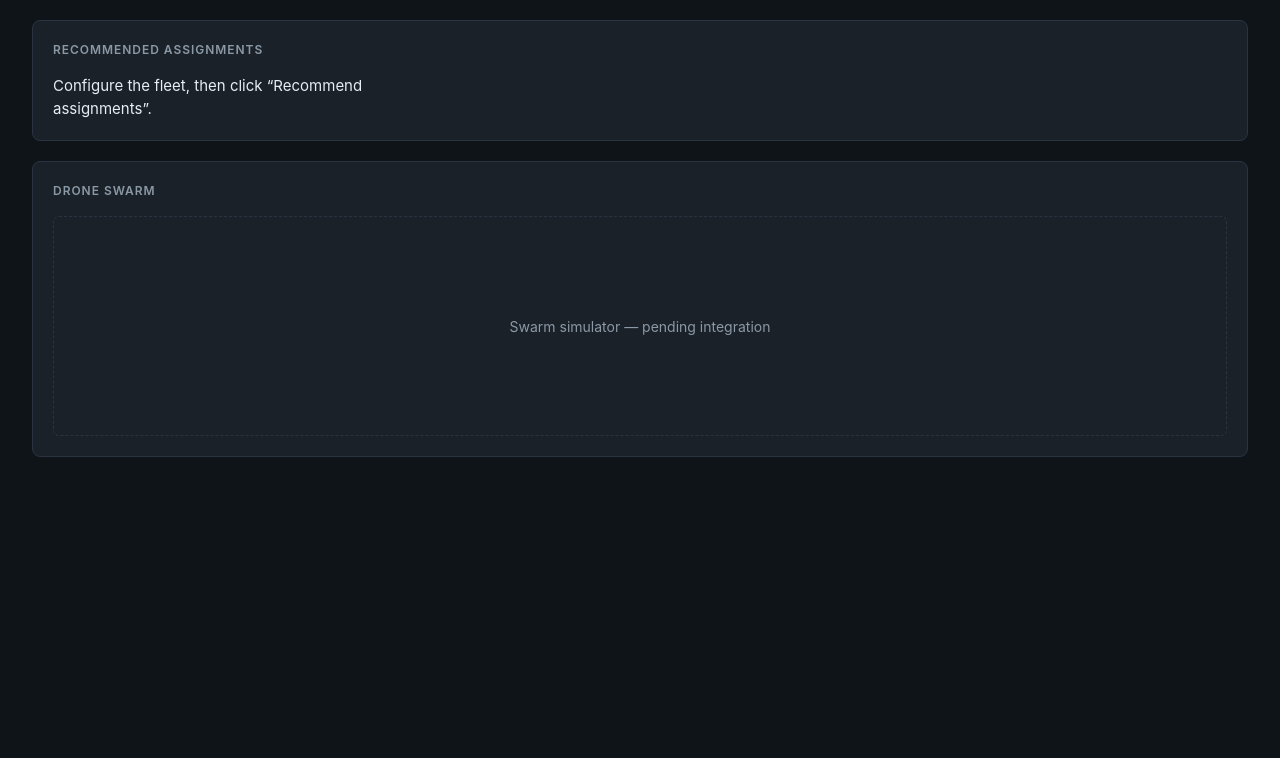
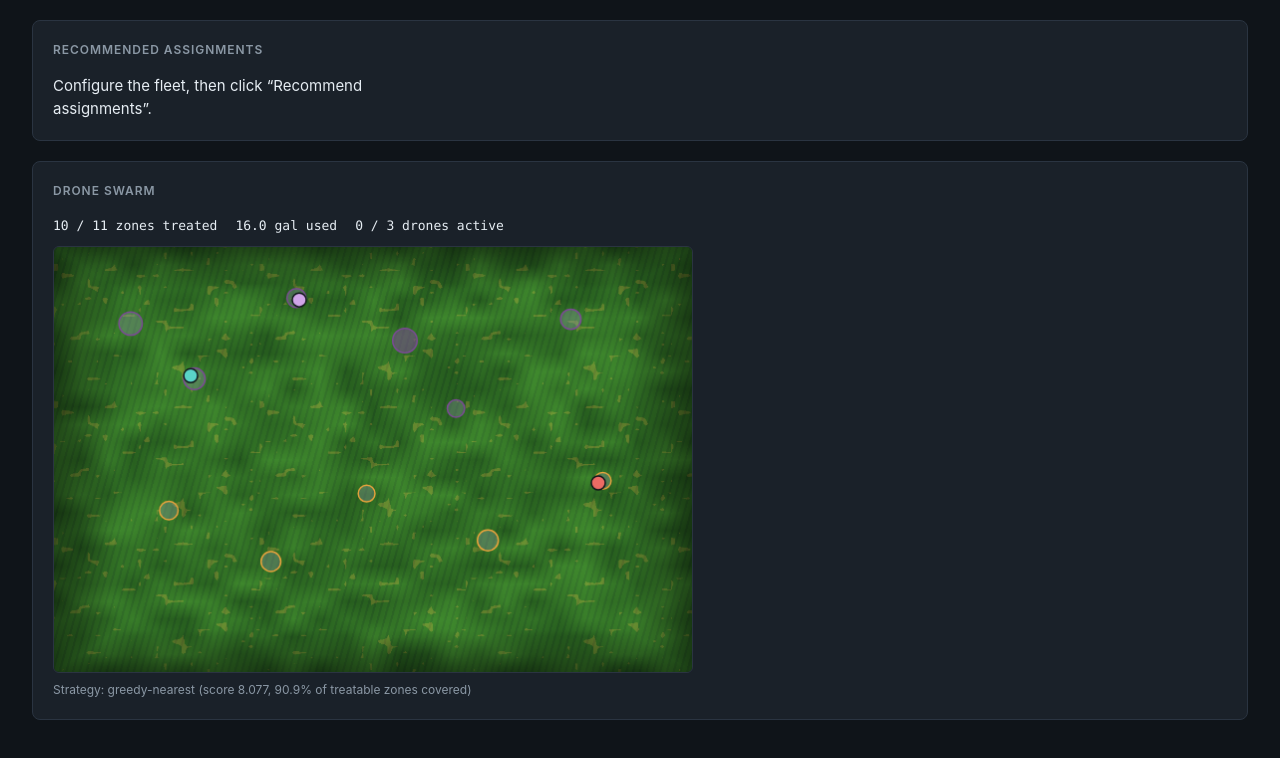
Before and after one commit to c1th/compiled-13-agri, a website: page drones.html in a window 1280 px wide. Shown: the part 720-1478 px from the top of the page. Before the commit the page ends 1225 px from the top, so only its background shows below. Drawn offline with Linux system fonts and the light colour scheme.

Commit message:
Wire swarm sim into drones.html via window.initSwarm
Closes the entry-point gap CLAUDE.md flagged: swarm-mount.js was
looking for window.initSwarm() but js/swarm.js only exposed
planSwarmRoutes(). Adds window.initSwarm(mountEl, field), which:

- honors field.fleet when the drone page has configured one, falling
  back to a random fleet only if it's empty
- runs planSwarmRoutes(), picks the best of three strategies
- animates drone markers along their routes on a canvas in
  #swarm-mount, styled to the existing dark theme
- calls window.FieldLoop.onZonesUpdated(field.zones) once every drone
  finishes its route

Verified the script loads and runs without error via a non-DOM JS
engine (no Node/browser automation available in this sandbox); actual
rendering needs a real-browser check.

Co-Authored-By: Claude Sonnet 5 <noreply@anthropic.com>

```diff
--- a/drones.html
+++ b/drones.html
@@ -52,7 +52,7 @@
   <script src="js/field-map.js"></script>
   <script src="js/drones.js"></script>
   <script src="js/swarm-mount.js"></script>
-  <!-- Swarm sim script goes here (defines window.initSwarm) — see README -->
+  <script src="js/swarm.js"></script>
   <script>initDronesPage();</script>
 </body>
 </html>
--- a/js/swarm.js
+++ b/js/swarm.js
@@ -222,6 +222,7 @@ function planSwarmRoutes(data, fleetOverride) {
       id: d.id,
       carries: d.carries,
       tank_gal: d.tank_gal,
+      home: { x: d.x, y: d.y },
       gal_used: +(d.tank_gal - d.remainingGal).toFixed(2),
       gal_remaining: +d.remainingGal.toFixed(2),
       battery_km: d.battery_km,
@@ -238,3 +239,146 @@ function planSwarmRoutes(data, fleetOverride) {
     alternatives
   };
 }
+
+// ---------------------------------------------------------------------
+// Integration seam: window.initSwarm(mountEl, field), called by
+// js/swarm-mount.js on drones.html. Renders an animated flight-path
+// simulation into mountEl and calls window.FieldLoop.onZonesUpdated(zones)
+// once every drone has finished its route.
+// ---------------------------------------------------------------------
+
+const SWARM_COLORS = ["#5AD4C8", "#EC6B64", "#D0A5E8", "#8FBF6F", "#F2D857", "#7FA8F5"];
+
+let _swarmRaf = null;
+
+function initSwarm(mountEl, field) {
+  if (_swarmRaf) cancelAnimationFrame(_swarmRaf);
+
+  // The drone page persists its configured roster into field.fleet — honor
+  // that when present. Only fall back to a random fleet if nothing's been
+  // configured yet (e.g. first load before the user sets anything up).
+  const fleet = (Array.isArray(field.fleet) && field.fleet.length)
+    ? loadFixedFleet(field)
+    : generateRandomFleet(4, field);
+  const plan = planSwarmRoutes(field, fleet);
+
+  mountEl.innerHTML =
+    '<div class="swarm-stats" id="swarm-stats"></div>' +
+    '<canvas class="swarm-canvas" id="swarm-canvas"></canvas>' +
+    '<div class="swarm-strategy" id="swarm-strategy"></div>';
+
+  const canvas = mountEl.querySelector('#swarm-canvas');
+  const aspect = field.meta.image_size[1] / field.meta.image_size[0];
+  const W = canvas.width = 640;
+  const H = canvas.height = Math.round(640 * aspect);
+  const ctx = canvas.getContext('2d');
+
+  const img = new Image();
+  img.src = 'assets/' + field.meta.image;
+
+  const drones = plan.drones.map((d, i) => ({
+    ...d,
+    color: SWARM_COLORS[i % SWARM_COLORS.length],
+    x: d.home.x * W,
+    y: d.home.y * H,
+    routeIdx: 0
+  }));
+  const treatedIds = new Set();
+
+  const strategyEl = mountEl.querySelector('#swarm-strategy');
+  strategyEl.textContent = 'Strategy: ' + plan.strategy + ' (score ' + plan.metrics.score +
+    ', ' + plan.metrics.pctCovered + '% of treatable zones covered)';
+
+  function updateStats() {
+    const statsEl = mountEl.querySelector('#swarm-stats');
+    if (!statsEl) return;
+    const totalGal = drones.reduce((s, d) => s + d.gal_used, 0);
+    const activeCount = drones.filter(d => d.routeIdx < d.route.length).length;
+    statsEl.innerHTML =
+      '<span>' + treatedIds.size + ' / ' + plan.metrics.treatableCount + ' zones treated</span>' +
+      '<span>' + totalGal.toFixed(1) + ' gal used</span>' +
+      '<span>' + activeCount + ' / ' + drones.length + ' drones active</span>';
+  }
+
+  function draw() {
+    ctx.fillStyle = '#0F1419';
+    ctx.fillRect(0, 0, W, H);
+    if (img.complete && img.naturalWidth) ctx.drawImage(img, 0, 0, W, H);
+
+    for (const z of field.zones) {
+      if (z.treatment_id === 'none') continue;
+      const t = field.treatments[z.treatment_id];
+      const px = z.x * W, py = z.y * H;
+      const r = 6 + z.area_acres * 3;
+      ctx.beginPath();
+      ctx.arc(px, py, r, 0, Math.PI * 2);
+      ctx.fillStyle = treatedIds.has(z.id) ? 'rgba(139,152,165,0.35)' : hexToRgba(t.color, 0.55);
+      ctx.fill();
+      ctx.strokeStyle = t.color;
+      ctx.lineWidth = 1.5;
+      ctx.stroke();
+    }
+
+    for (const d of drones) {
+      const target = d.route[d.routeIdx];
+      if (target) {
+        ctx.strokeStyle = d.color + '77';
+        ctx.lineWidth = 2;
+        ctx.setLineDash([4, 4]);
+        ctx.beginPath();
+        ctx.moveTo(d.x, d.y);
+        for (let i = d.routeIdx; i < d.route.length; i++) ctx.lineTo(d.route[i].x * W, d.route[i].y * H);
+        ctx.stroke();
+        ctx.setLineDash([]);
+      }
+      ctx.beginPath();
+      ctx.arc(d.x, d.y, 7, 0, Math.PI * 2);
+      ctx.fillStyle = d.color;
+      ctx.fill();
+      ctx.strokeStyle = '#0F1419';
+      ctx.lineWidth = 1.5;
+      ctx.stroke();
+    }
+  }
+
+  const SPEED = 4, ARRIVE = 5;
+  function tick() {
+    let anyMoving = false;
+    for (const d of drones) {
+      const target = d.route[d.routeIdx];
+      if (!target) continue;
+      anyMoving = true;
+      const tx = target.x * W, ty = target.y * H;
+      const dx = tx - d.x, dy = ty - d.y;
+      const dist = Math.hypot(dx, dy);
+      if (dist < ARRIVE) {
+        treatedIds.add(target.zone_id);
+        d.routeIdx++;
+        updateStats();
+      } else {
+        d.x += (dx / dist) * SPEED;
+        d.y += (dy / dist) * SPEED;
+      }
+    }
+    draw();
+    if (anyMoving) {
+      _swarmRaf = requestAnimationFrame(tick);
+    } else if (typeof window.FieldLoop !== 'undefined' && window.FieldLoop.onZonesUpdated) {
+      window.FieldLoop.onZonesUpdated(field.zones);
+    }
+  }
+
+  updateStats();
+  img.onload = draw;
+  draw();
+  _swarmRaf = requestAnimationFrame(tick);
+}
+
+function hexToRgba(hex, alpha) {
+  const r = parseInt(hex.slice(1, 3), 16);
+  const g = parseInt(hex.slice(3, 5), 16);
+  const b = parseInt(hex.slice(5, 7), 16);
+  return 'rgba(' + r + ',' + g + ',' + b + ',' + alpha.toFixed(2) + ')';
+}
+
+window.initSwarm = initSwarm;
--- a/styles.css
+++ b/styles.css
@@ -588,6 +588,30 @@ body {
   font-size: 14px;
 }
 
+.swarm-stats {
+  display: flex;
+  gap: 18px;
+  font-family: var(--font-num);
+  font-variant-numeric: tabular-nums;
+  font-size: 13px;
+  color: var(--text);
+  margin-bottom: 10px;
+}
+
+.swarm-canvas {
+  display: block;
+  width: 100%;
+  max-width: 640px;
+  border: 1px solid var(--border);
+  border-radius: 6px;
+}
+
+.swarm-strategy {
+  margin-top: 8px;
+  font-size: 12px;
+  color: var(--muted);
+}
+
 .order-card {
   margin-top: 16px;
   border: 1px solid var(--border);
```
Also changed, not shown: CLAUDE.md (+10 -5 lines).
